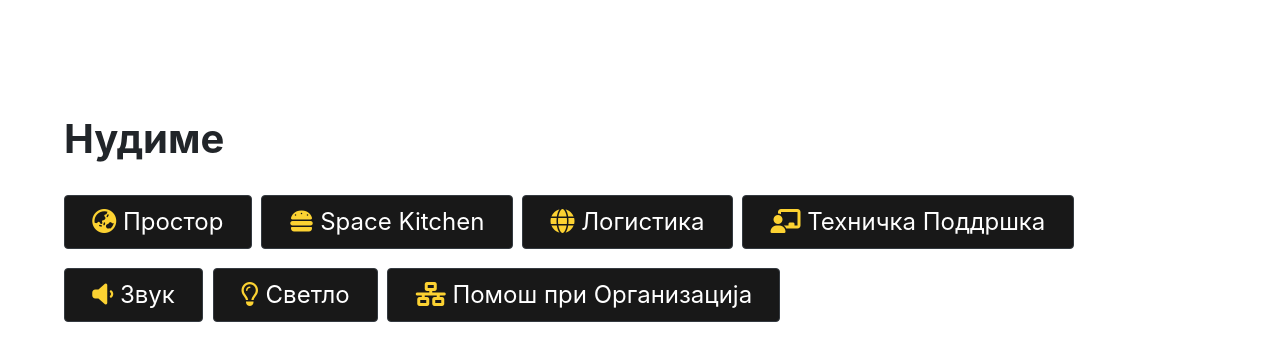
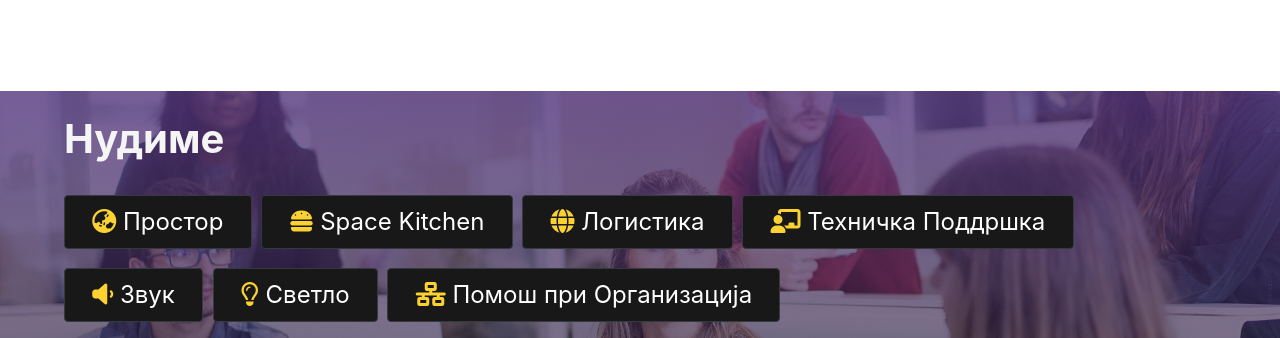
Before and after one commit to SanjaMilo/Brainster-Space, a plain HTML site: page eventsspace.html in a window 1280 px wide. Shown: the part 1941-2279 px from the top of the page. Drawn offline with nearby package versions, Linux system fonts and the light colour scheme; a web font is replaced by a local one.

Commit message:
background image in events space

```diff
--- a/css/eventsspace.css
+++ b/css/eventsspace.css
@@ -238,6 +238,7 @@ small {
     text-align: center;
     transform: scale(1.3);
     font-style: italic;
+    color: rgba(106, 18, 221, 0.555);
 }
 
 .eve-text h2,
@@ -285,7 +286,7 @@ img.img-open-modal {
 
 img.img-open-modal:hover {
     opacity: 0.8;
-    box-shadow: 0 4px 8px 0 rgba(0, 0, 0, 0.2), 0 6px 20px 0 rgba(0, 0, 0, 0.19);
+    box-shadow: 0 4px 8px 0 rgba(85, 54, 126, 0.4), 0 6px 20px 0 rgba(85, 54, 126, 0.3);
 }
 
 /* Modal showing enlarged image  */
@@ -374,6 +375,18 @@ span.close-x:focus {
 .img-bg-3 img,
 .img-bg-4 img {
     margin-bottom: 0;
+}
+
+.section-4 {
+ background-image: linear-gradient(rgba(85, 54, 126, 0.8), rgba(0, 0, 0, 0.5)), url("../assets/images/Academies/workplace.jpg");
+ background-repeat: no-repeat;
+ background-position: center;
+ background-size: cover;
+ background-attachment: fixed;
+}
+
+.section-4 h2.eventes {
+    color: #F5F5F5;
 }
 
 .black-block {
```
